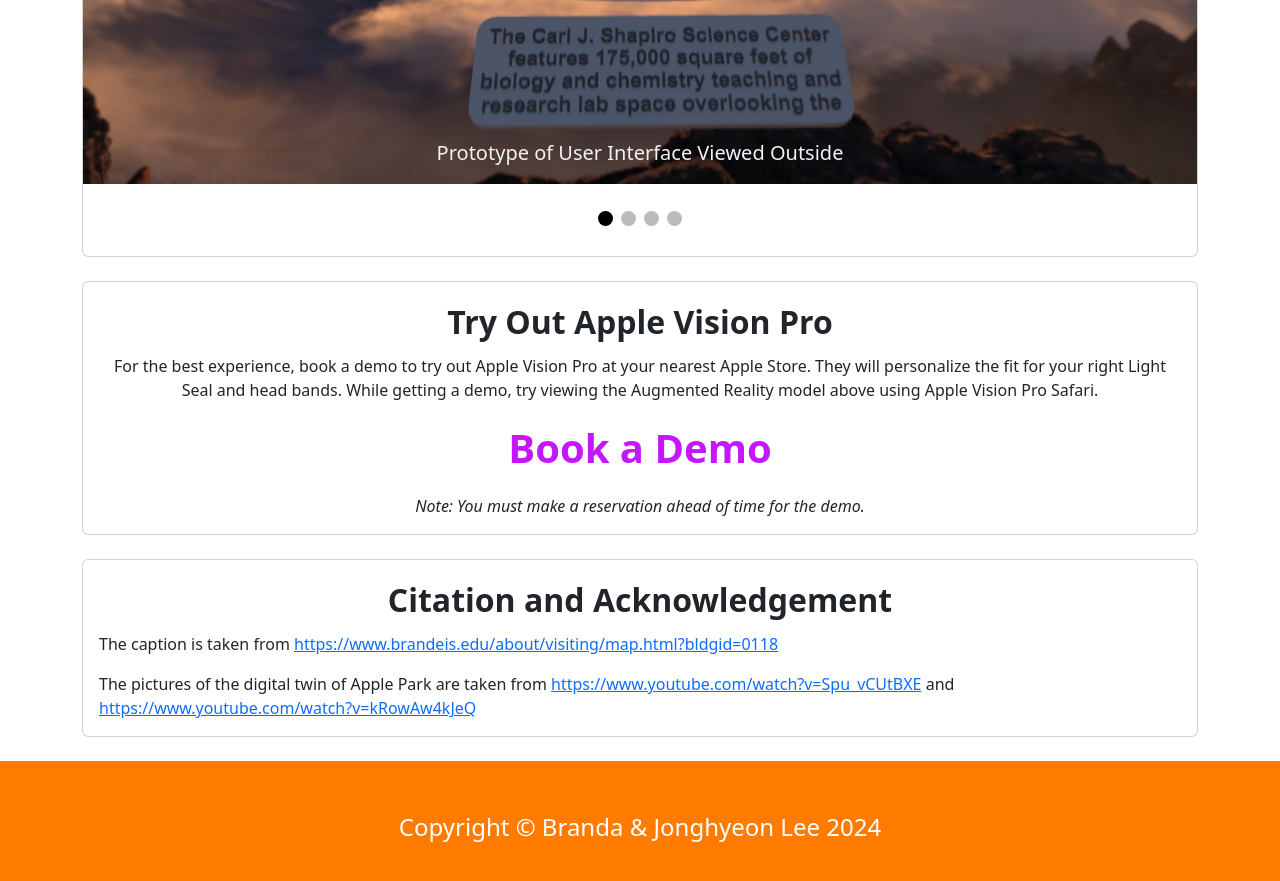
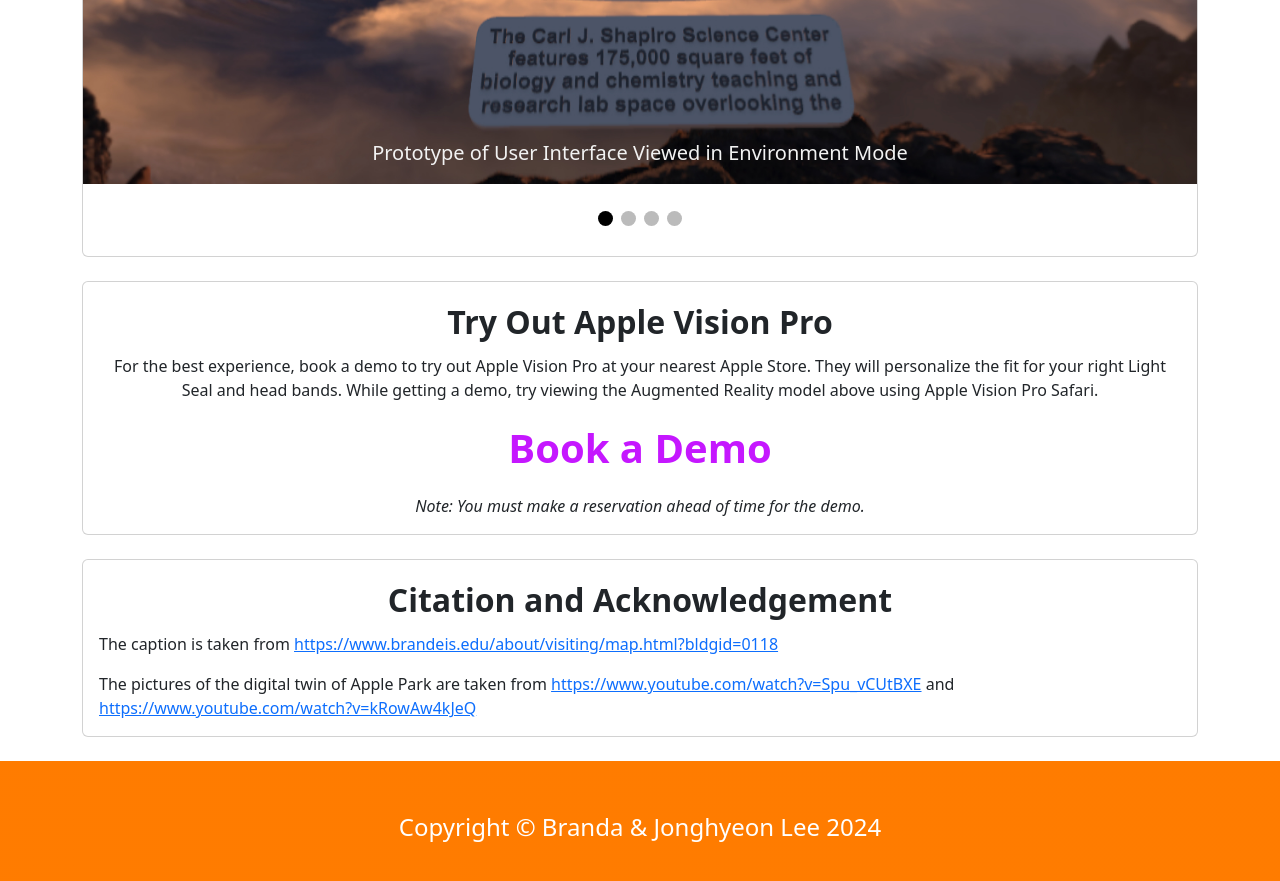
Before and after one commit to jhl-brandeis/BrandaSpatial2024Welcome, a plain HTML site: page index.html in a window 1280 px wide. Shown: the part 3240-4121 px from the top of the page. Drawn offline with nearby package versions, Linux system fonts and the light colour scheme.

Commit message:
Add files via upload

```diff
--- a/index.html
+++ b/index.html
@@ -100,7 +100,7 @@
                         <div class="slideshow-container">
                             <div class="mySlides">
                                 <img src="images/1.jpeg" style="width:100%">
-                                <div class="picCaption">Prototype of User Interface Viewed Outside</div>
+                                <div class="picCaption">Prototype of User Interface Viewed in Environment Mode</div>
                             </div>
                             <div class="mySlides">
                                 <img src="images/2.jpeg" style="width:100%">
```
